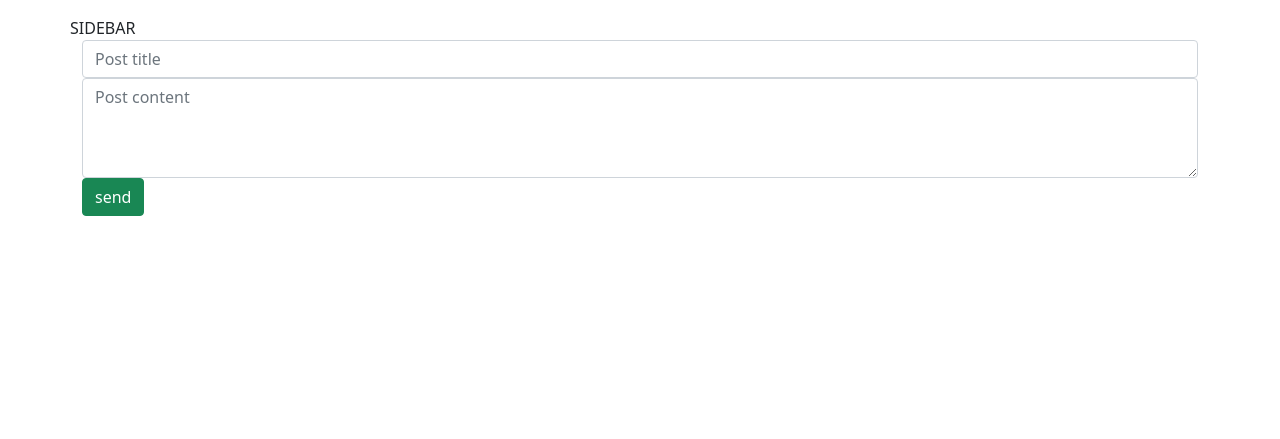
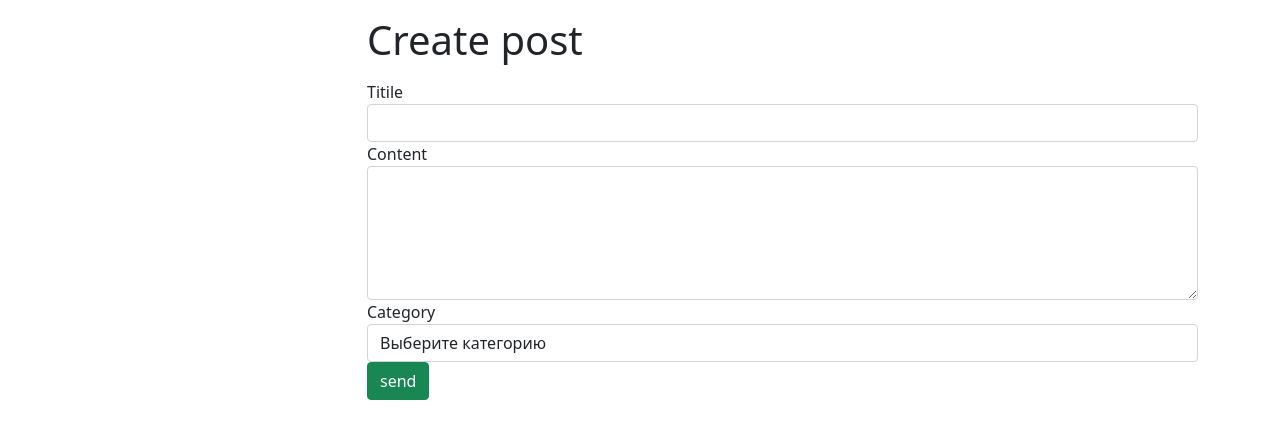
Before and after one commit to KarimKkhalifa/first_django-project, a Django app: page /create/ in a window 1280 px wide. Shown: the part 56-495 px from the top of the page. Run offline with Django 3.2, Linux system fonts and the light colour scheme; data that the repository does not hold is empty.

Commit message:
second commit

```diff
--- /dev/null
+++ b/forum/forms.py
@@ -0,0 +1,10 @@
+from django import forms
+from .models import Category
+
+
+class PostForm(forms.Form):
+    title = forms.CharField(max_length=150, widget=forms.TextInput(attrs={'class': 'form-control'}))
+    content = forms.CharField(widget=forms.Textarea(attrs={'class': 'form-control', 'rows': 5}))
+    category = forms.ModelChoiceField(empty_label='Выберите категорию', label='Category',
+                                      queryset=Category.objects.all(),
+                                      widget=forms.Select(attrs={'class': 'form-control'}))
--- a/forum/templates/forum/create_post.html
+++ b/forum/templates/forum/create_post.html
@@ -1,15 +1,33 @@
 {% extends 'base.html' %}
 
 {% block content %}
+    <h1><p>Create post</p></h1>
+    <form action="{% url 'create' %}" method="post">
+        {% csrf_token %}
+        {{ form.non_field_errors }}
+        <div class="form-group">
+            <label for="{{ form.title.id_for_label }}">Titile</label>
+            {{ form.title }}
+            <div class="invalid-feedback">
+                {{ form.title.errors }}
+            </div>
+        </div>
+        <div class="form-group">
+            <label for="{{ form.content.id_for_label }}">Content</label>
+            {{ form.content }}
+            <div class="invalid-feedback">
+                {{ form.content.errors }}
+            </div>
+        </div>
+        <div class="form-group">
+            <label for="{{ form.category.id_for_label }}">Category</label>
+            {{ form.category }}
+            <div class="invalid-feedback">
+                {{ form.category.errors }}
+            </div>
 
-    <div class="form-floating">
-        <form method="post">
-            <input type="text" class="form-control" placeholder="Post title">
+            <input type="submit" class="btn btn-success" value="send">
 
-            <textarea class="form-control" placeholder="Post content" id="floatingTextarea2"
-                      style="height: 100px"></textarea>
-            <input type="submit" class="btn btn-success" value="send">
-        </form>
-    </div>
-
+        </div>
+    </form>
 {% endblock %}
--- a/forum/urls.py
+++ b/forum/urls.py
@@ -4,6 +4,7 @@ from . import views
 urlpatterns = [
     path('', views.index, name='home'),
     path('category/<int:category_id>/', views.get_category, name='category'),
-    path('create/', views.create_post, name='create')
+    path('create/', views.create_post, name='create'),
+    path('posts/<int:posts_id>/', views.read_more, name='read_more')
 
 ]
--- a/forum/views.py
+++ b/forum/views.py
@@ -1,5 +1,6 @@
-from django.shortcuts import render
+from django.shortcuts import render, get_object_or_404, redirect
 from .models import Posts, Category
+from .forms import PostForm
 
 
 def index(request):
@@ -21,4 +22,16 @@ def get_category(request, category_id):
 
 
 def create_post(request):
-    return render(request, 'forum/create_post.html')
+    if request.method == 'POST':
+        form = PostForm(request.POST)
+        if form.is_valid():
+            Posts.objects.create(**form.cleaned_data)
+            return redirect('home')
+    else:
+        form = PostForm()
+        return render(request, 'forum/create_post.html', {'form': form})
+
+
+def read_more(request, posts_id):
+    post = get_object_or_404(Posts, pk=posts_id)
+    return render(request, 'forum/read_more.html', {'post': post})
--- a/templates/base.html
+++ b/templates/base.html
@@ -18,8 +18,12 @@
 <div class="container mt-3">
 
     <div class="row">
-        {% block sidebar %}SIDEBAR{% endblock %}
-        {% block content %} CONTENT {% endblock %}
+        <div class="col-md-3">
+            {% block sidebar %}{% endblock %}
+        </div>
+        <div class="col-md-9">
+            {% block content %}  {% endblock %}
+        </div>
     </div>
 </div>
 
```
Also changed, not shown: forum/models.py (+7 -0 lines), forum/templates/forum/category.html (+3 -7 lines), forum/templates/forum/index.html (+3 -7 lines), forum/templates/forum/read_more.html (added, +23 -0 lines).
